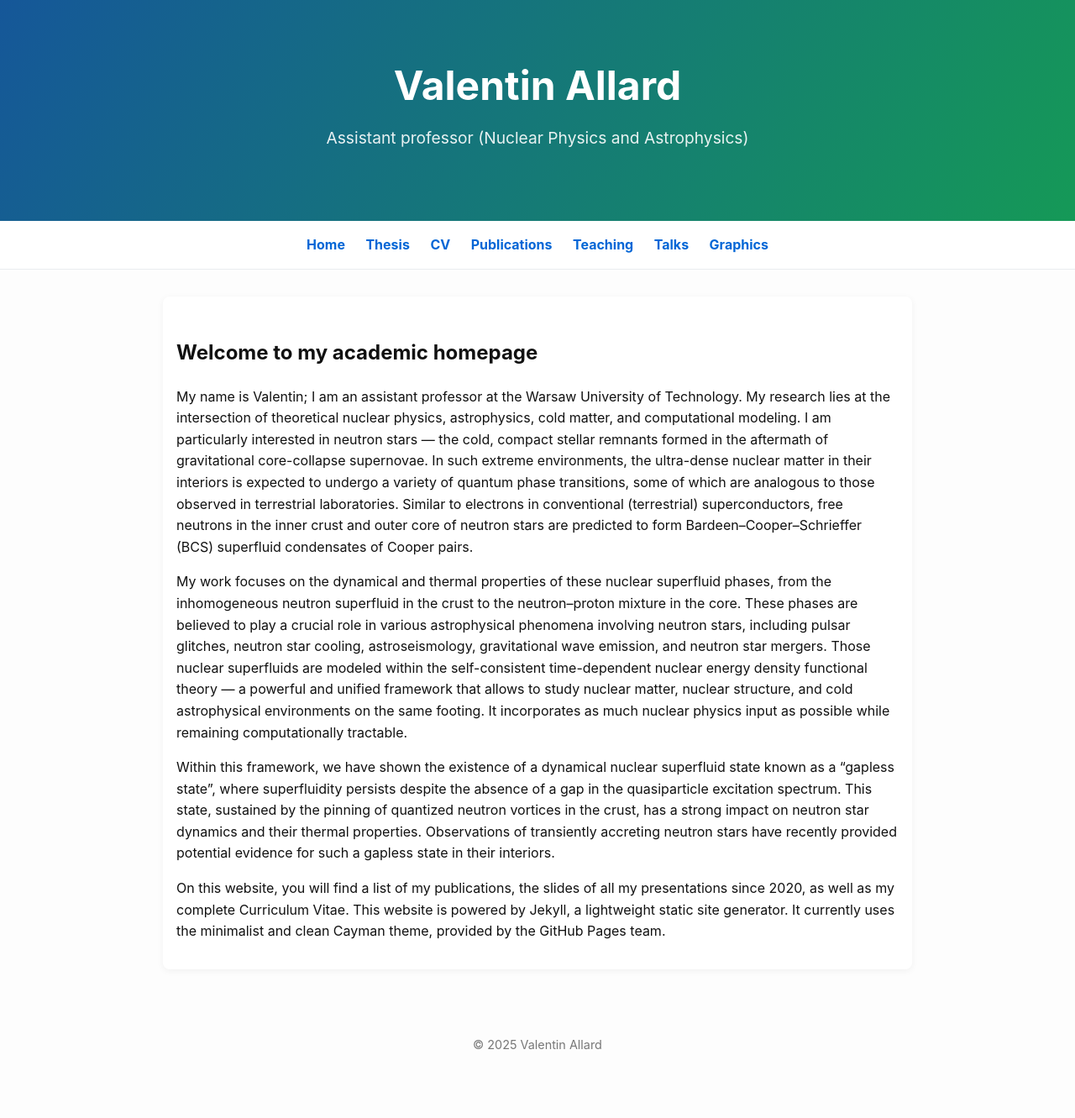
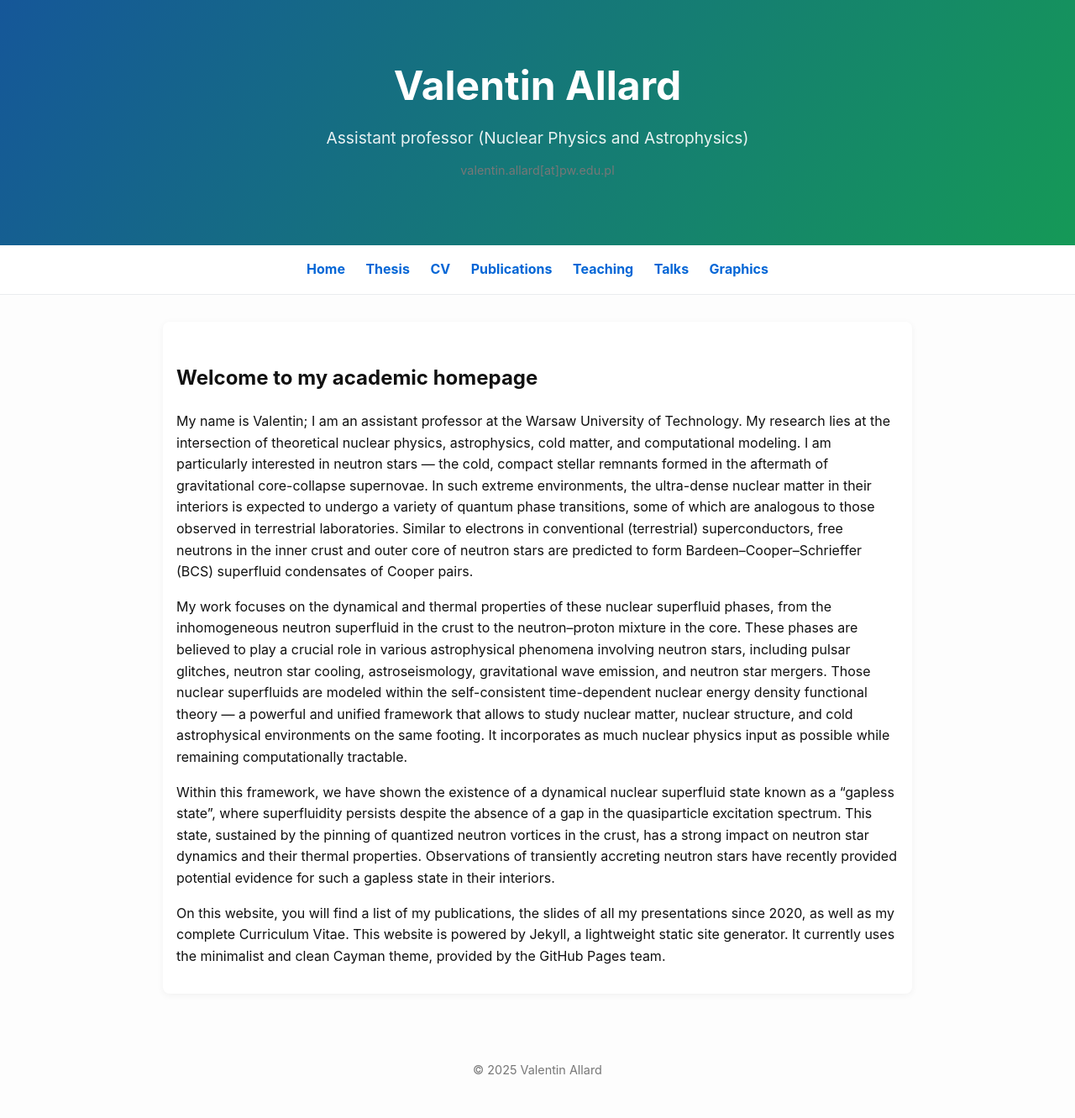
Before and after one commit to V-allard/V-allard.github.io, a Jekyll site: the page index.html, which Jekyll copies as it is, in a window 1280 px wide. Shown: the whole page at 84% size. Built offline with Jekyll 4.4.1, drawn with Linux system fonts in a browser that asks for light colours; before the commit the page ends 1302 px from its top, so only the background shows below that.

Commit message:
Update index.html

```diff
--- a/index.html
+++ b/index.html
@@ -11,6 +11,7 @@
     <div class="container">
       <h1>Valentin Allard</h1>
       <p class="subtitle">Assistant professor (Nuclear Physics and Astrophysics)</p>
+      <p style="font-size: 0.9rem; color: #777; margin-top: -0.5rem;">valentin.allard[at]pw.edu.pl</p>
     </div>
   </header>
 
```
